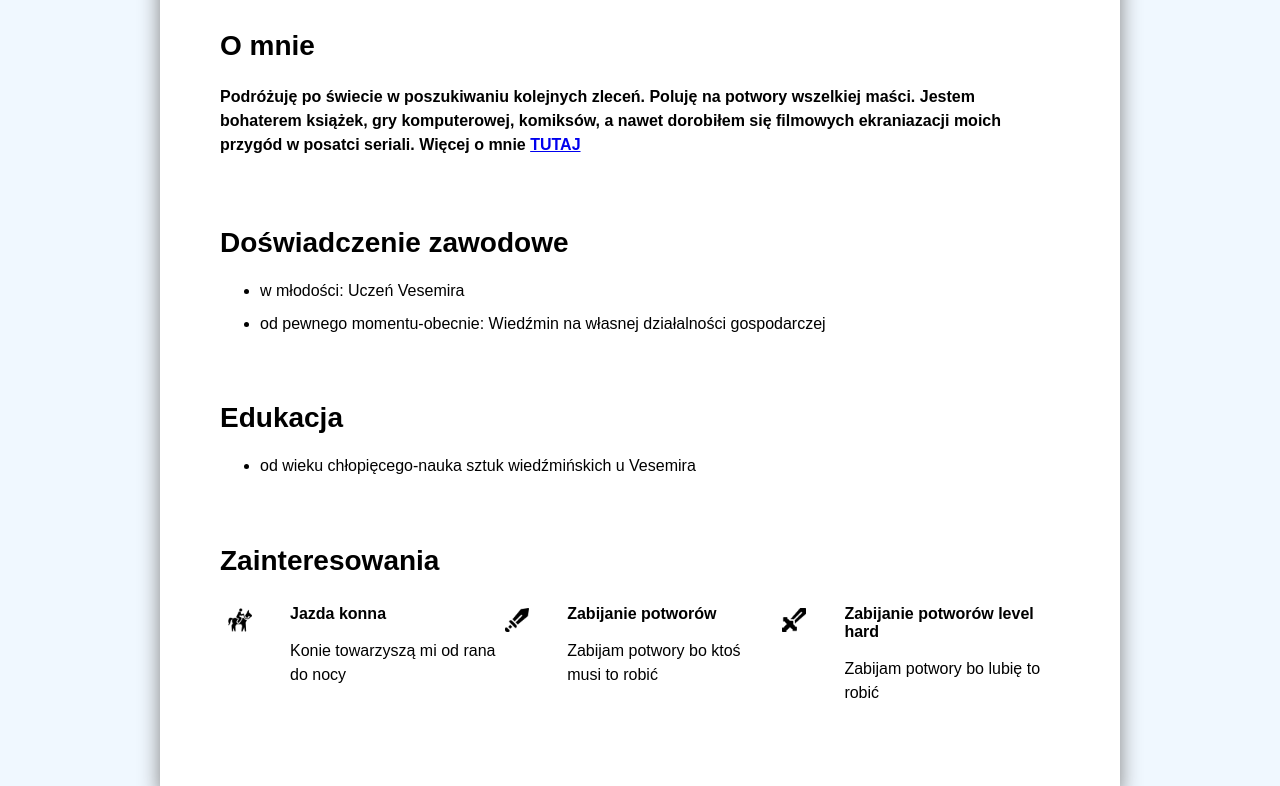
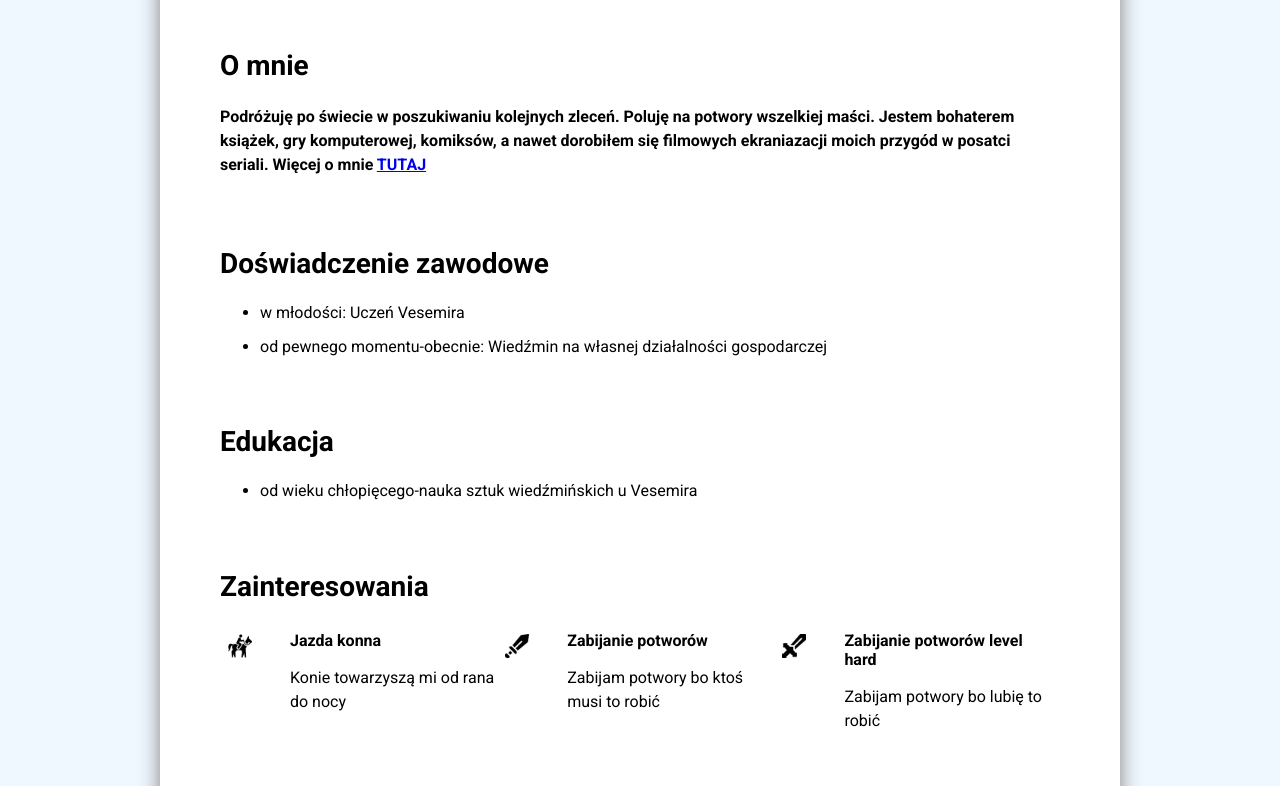
Before and after one commit to UniqueKate/Gerald-z-Rivii-CV, a plain HTML site: page index.html in a window 1280 px wide. Shown: the part 313-1099 px from the top of the page. Drawn offline with Linux system fonts and the light colour scheme.

Commit message:
upload font

```diff
--- a/index.html
+++ b/index.html
@@ -3,6 +3,12 @@
             <head>
                 <title>Geralt z Rivii CV</title>
                 <link rel="stylesheet" href="style.css"/>
+                <head> of your html
+
+                    <link>
+                    <link rel="preconnect" href="https://fonts.googleapis.com">
+                    <link rel="preconnect" href="https://fonts.gstatic.com" crossorigin>
+                    <link href="https://fonts.googleapis.com/css2?family=Roboto:wght@300;400;700&display=swap" rel="stylesheet">
             </head>
             <body>
                 <div class="container">
--- a/style.css
+++ b/style.css
@@ -1,5 +1,5 @@
 body {
-    font-family: Arial;
+    font-family: 'Roboto', sans-serif;;
     color: black;
     background-color: aliceblue;
     padding: 40px 0;
```
